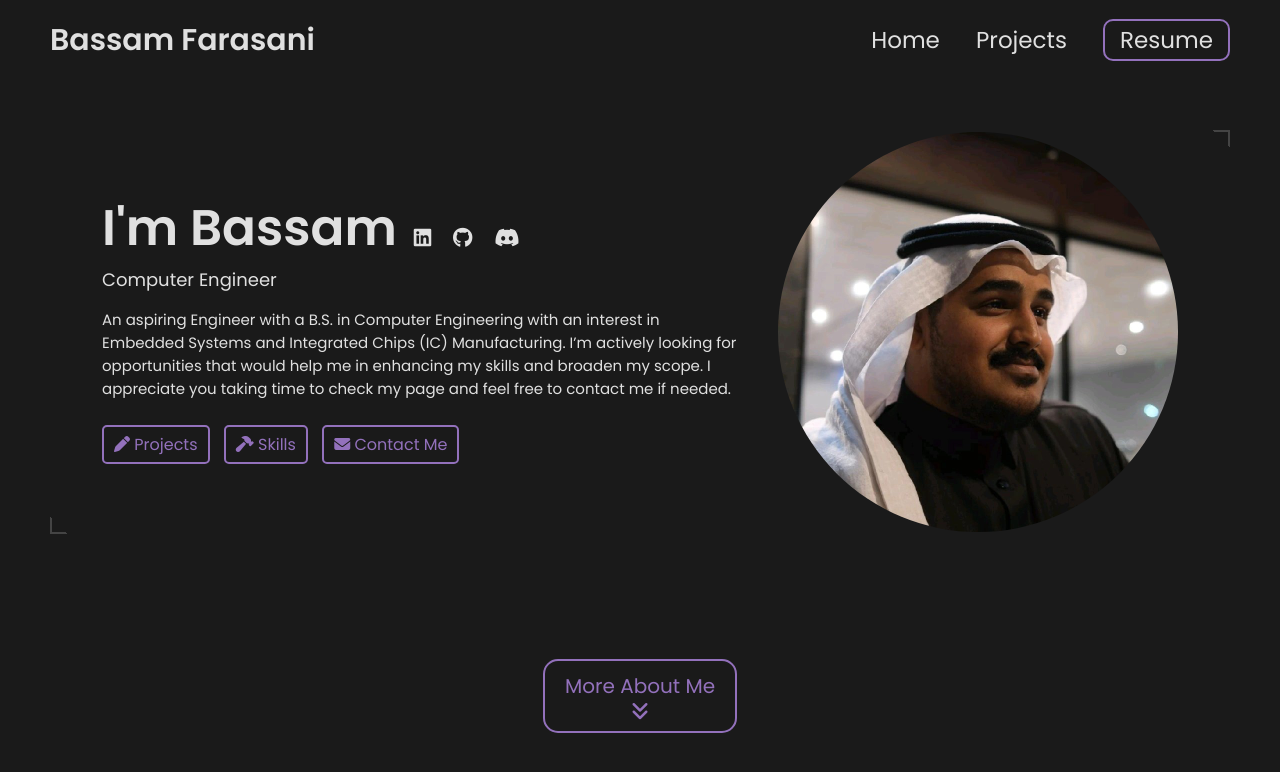
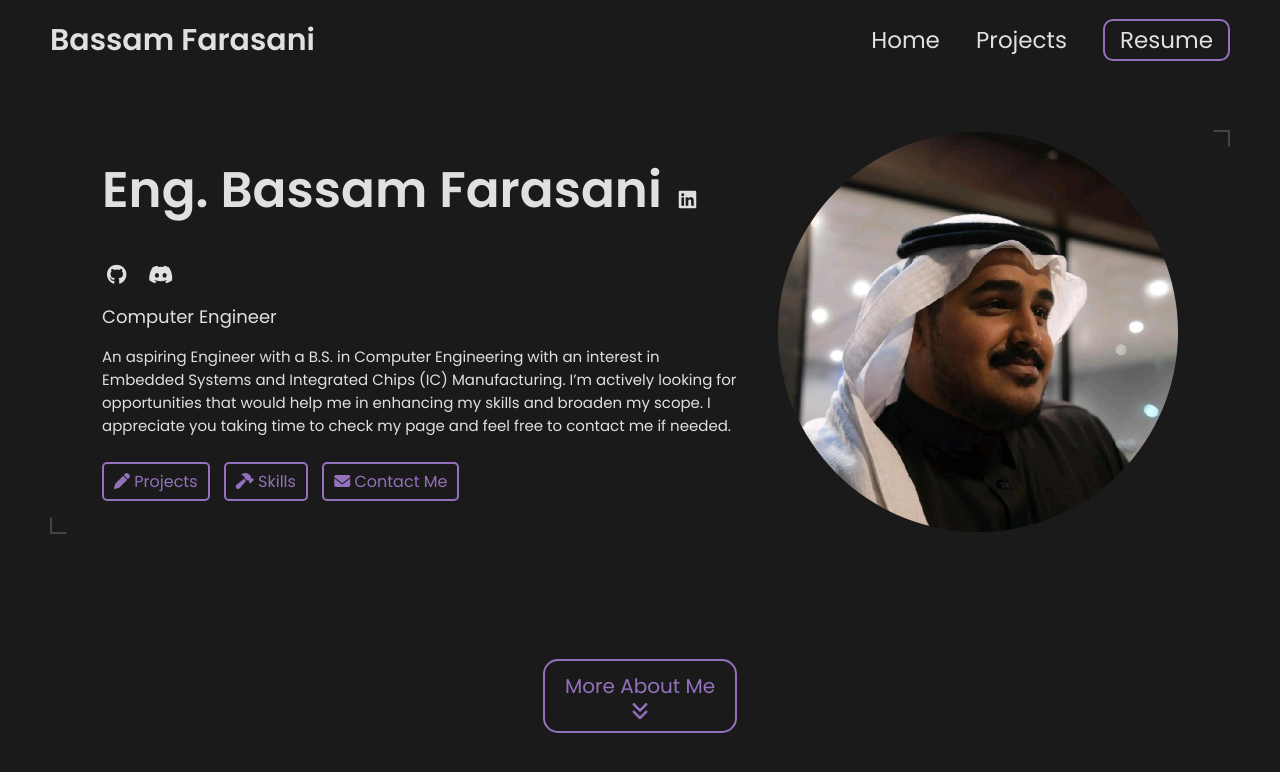
Before and after one commit to Farasani/farasani.github.io, a Jekyll site: the page built from index.html, in a window 1280 px wide and 900 px high. Shown: the top 772 px of the window. Built offline with Jekyll 4.4.1, drawn with Linux system fonts in a browser that asks for light colours.

Commit message:
Update hero.html

```diff
--- a/_includes/hero.html
+++ b/_includes/hero.html
@@ -4,7 +4,7 @@
     <div class="group">
         <div class="text">
             <h2>
-                I'm {{ site.name | split: ' ' | first }}
+                Eng. {{ site.name }}
                 {% if site.external-links %}
                 <span class="external-links">
                     {% assign platforms = "linkedin,x-twitter,github,stackoverflow,discord,medium,threads,bluesky,instagram,youtube" | split: "," %}
```
